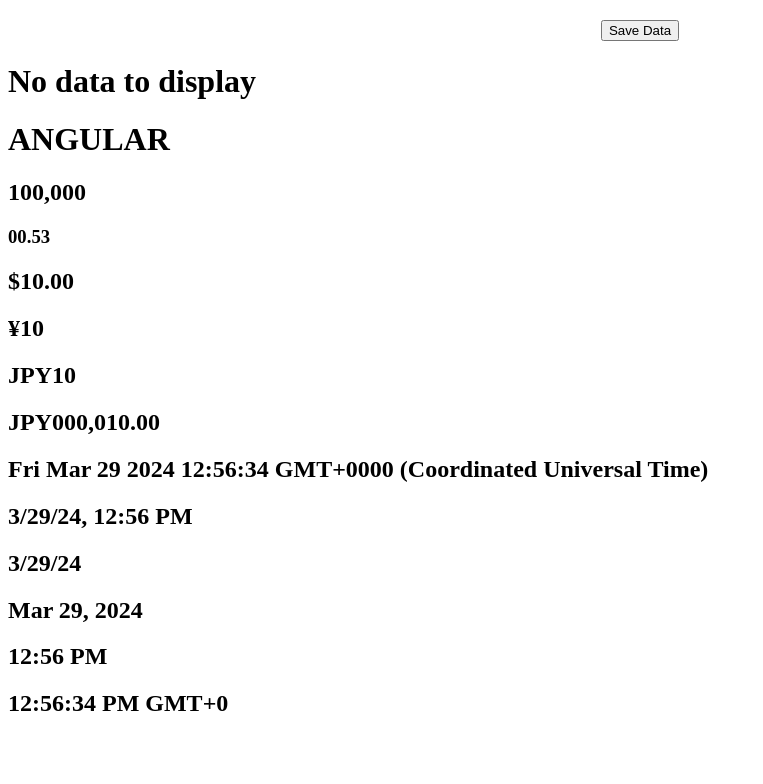
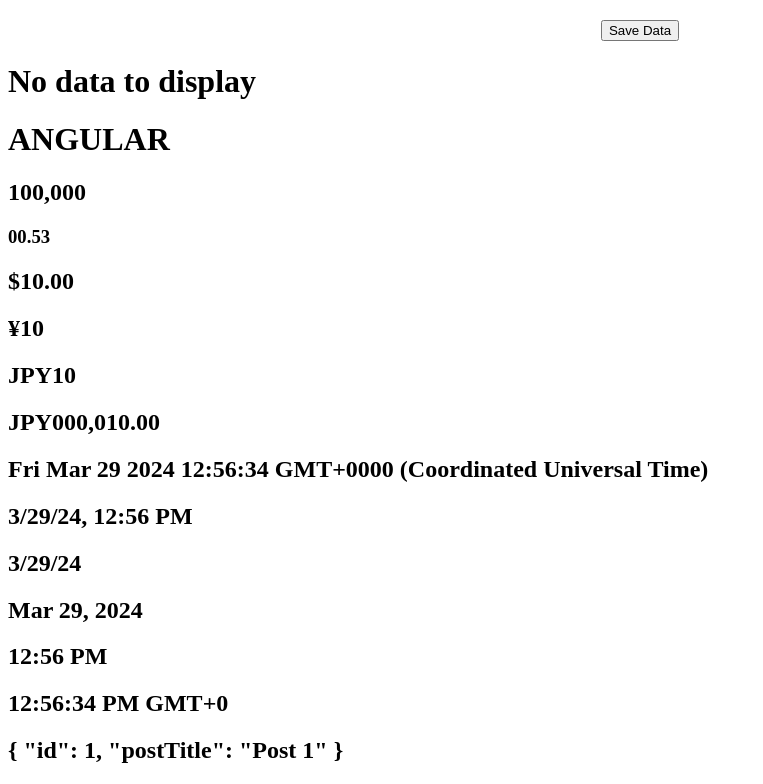
Before and after one commit to sanidhiya-khandelwal/Angular-intro, an Angular app: page / in a window 1280 px wide. Shown: the part 3004-3788 px from the top of the page, without its empty margins (0-763 px from the left). Before the commit the page ends 3741 px from the top, so only its background shows below. Built offline with nearby package versions, Linux system fonts and the light colour scheme.

Commit message:
json pipe done✅

```diff
--- a/src/app/app.component.html
+++ b/src/app/app.component.html
@@ -235,10 +235,13 @@
 <h2>{{currencyNum | currency:"JPY" :false: '6.2-2'}}</h2>
 
 
-<!-- ******  Date ***** -->
+<!-- ******  Date pipe ***** -->
 <h2>{{today}}</h2>
 <h2>{{today | date:"short"}}</h2>
 <h2>{{today | date:"shortDate"}}</h2>
 <h2>{{today | date}}</h2>
 <h2>{{today | date:"shortTime"}}</h2>
 <h2>{{today | date:"longTime"}}</h2>
+
+<!-- json pipe -->
+<h2>{{postObj | json}}</h2>
--- a/src/app/app.component.ts
+++ b/src/app/app.component.ts
@@ -161,4 +161,9 @@
   decNum: number = .534634646; //output: 00.53
   currencyNum: number = 10;
   today: Date = new Date();
+
+  postObj: object = {
+    id: 1,
+    postTitle: "Post 1"
+  }
 }
```
